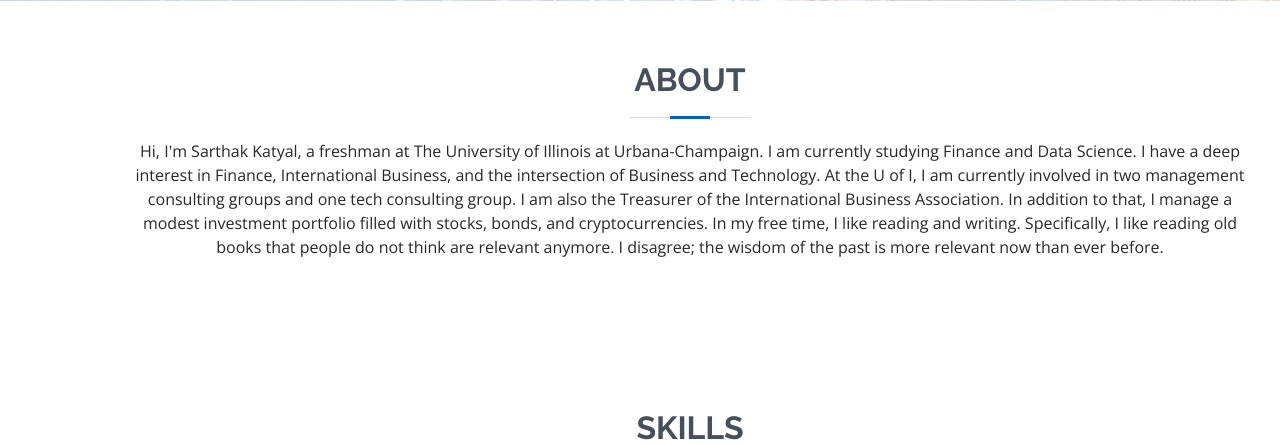
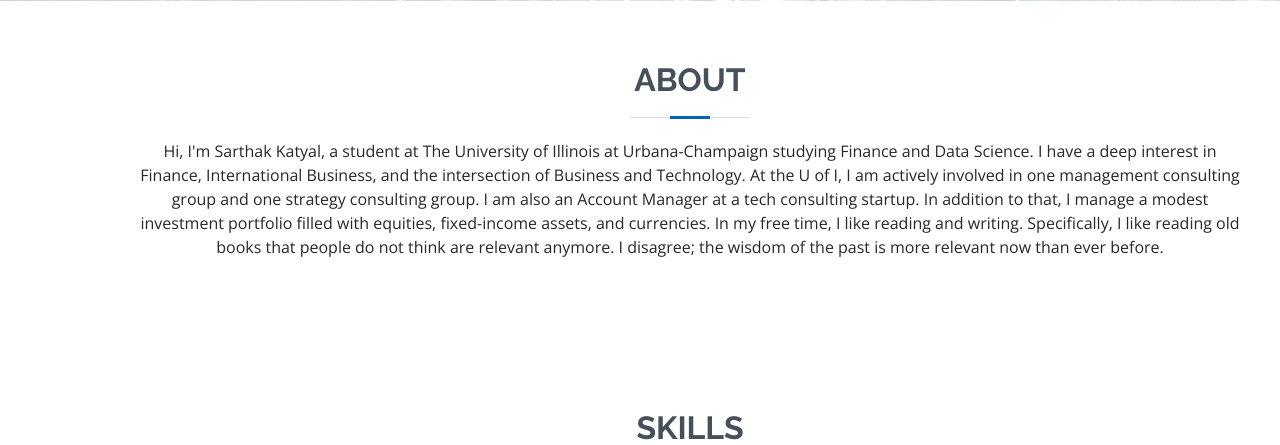
Before and after one commit to Sarthak-Katyal/Sarthak-Katyal-Website, a Flask app: page / in a window 1280 px wide. Shown: the part 799-1244 px from the top of the page. Run offline with Flask 3, Linux system fonts and the light colour scheme; some libraries are stand-ins or nearby versions.

Commit message:
Mark II.II

```diff
--- a/templates/index.html
+++ b/templates/index.html
@@ -77,12 +77,13 @@
 
         <div class="section-title">
           <h2>About</h2>
-          <p>Hi, I'm Sarthak Katyal, a freshman at The University of Illinois at Urbana-Champaign.
-            I am currently studying Finance and Data Science.
+          <p>Hi, I'm Sarthak Katyal, a student at The University of Illinois at Urbana-Champaign
+            studying Finance and Data Science.
             I have a deep interest in Finance, International Business, and the intersection of Business and Technology.
-            At the U of I, I am currently involved in two management consulting groups and one tech consulting group.
-            I am also the Treasurer of the International Business Association.
-            In addition to that, I manage a modest investment portfolio filled with stocks, bonds, and cryptocurrencies.
+            At the U of I, I am actively involved in one management consulting group and one strategy consulting group.
+            I am also an Account Manager at a tech consulting startup.
+            In addition to that, I manage a modest investment portfolio filled with equities, fixed-income assets,
+            and currencies.
             In my free time, I like reading and writing.
             Specifically, I like reading old books that people do not think are relevant anymore.
             I disagree; the wisdom of the past is more relevant now than ever before.</p>
```
